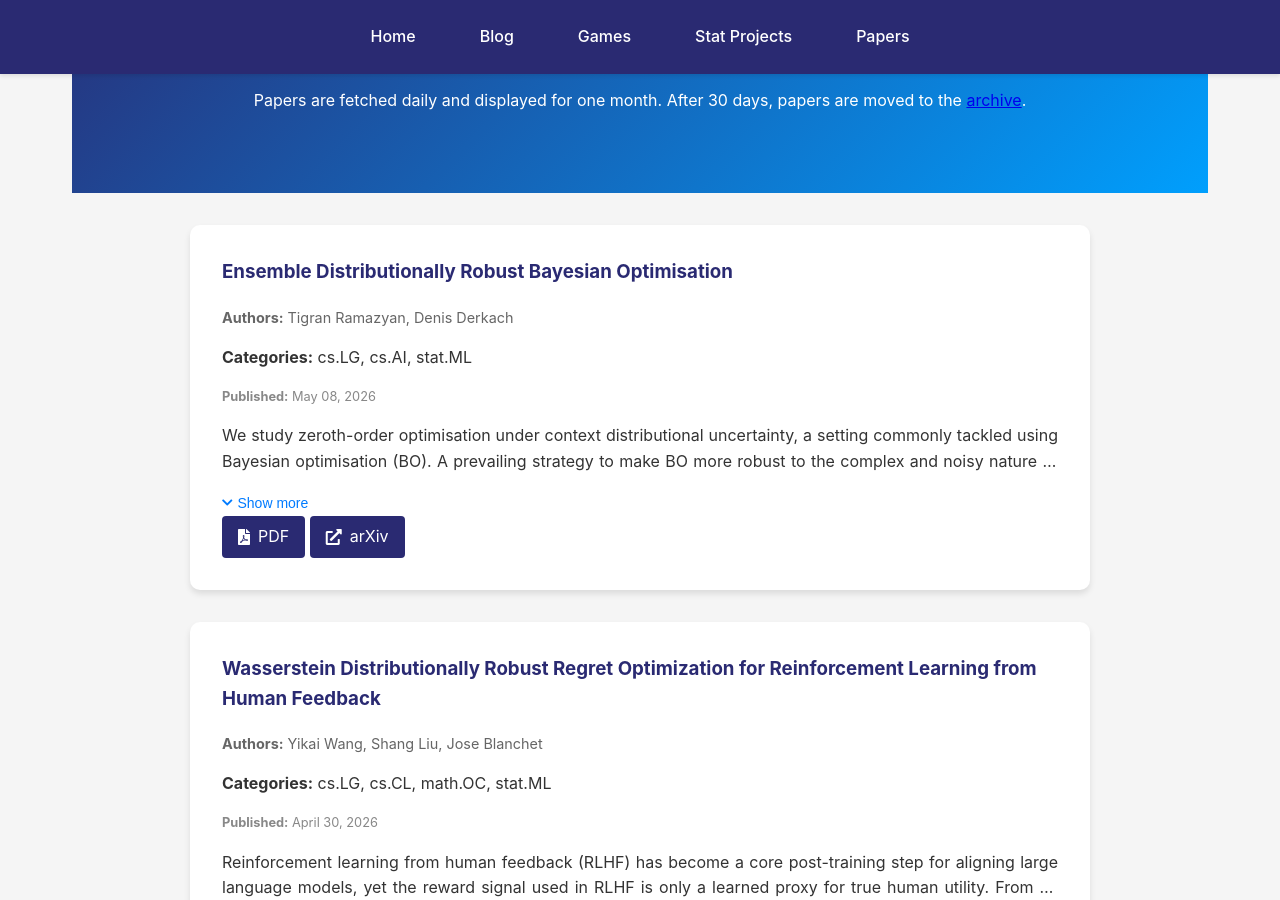
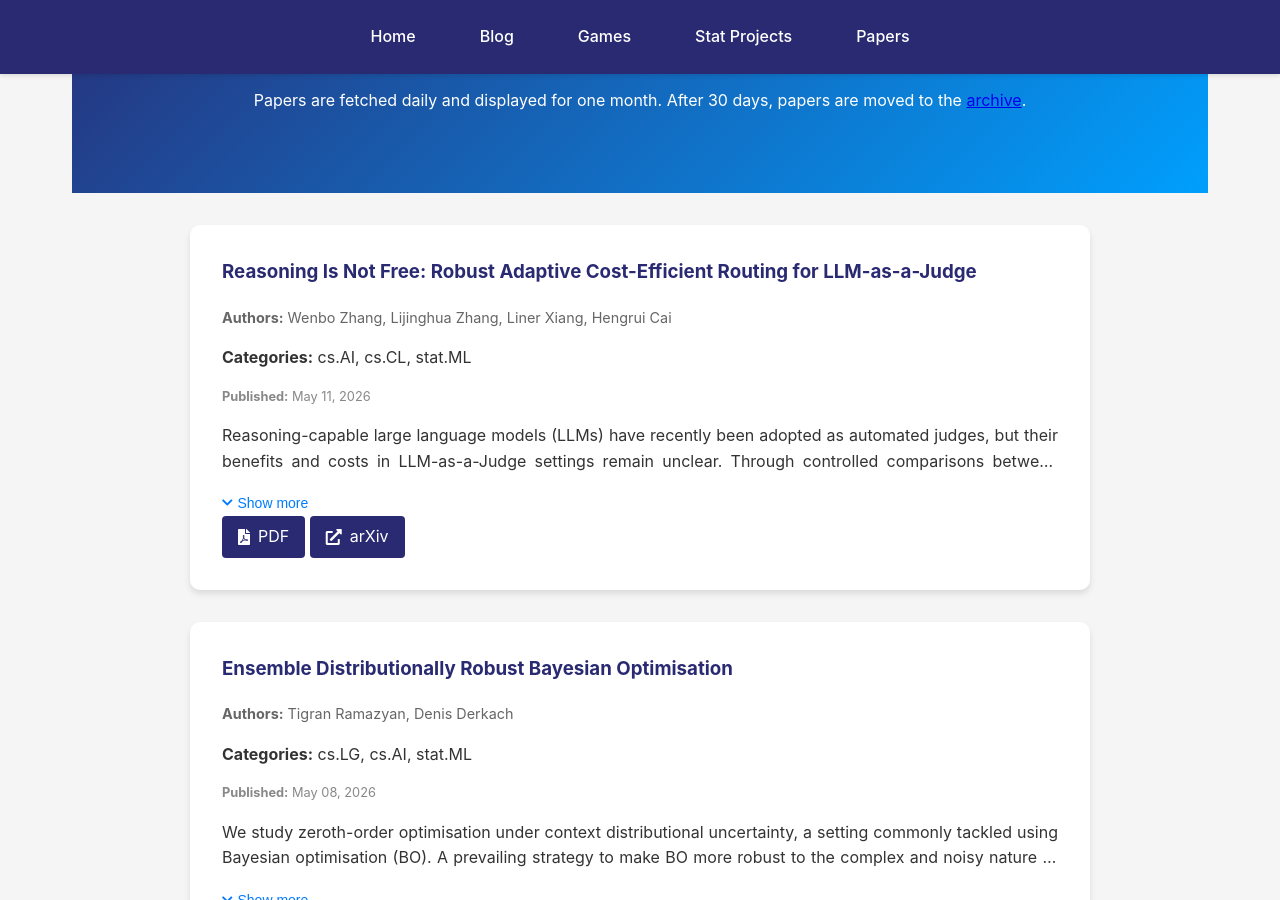
Before and after one commit to kyZhan2002/mypage, a Jekyll site: the page built from papers/index.html, in a window 1280 px wide and 900 px high, scrolled down 304 px. Built offline with Jekyll 4.4.1, drawn with Linux system fonts in a browser that asks for light colours.

Commit message:
Update arXiv papers

```diff
--- a/_data/arxiv_cache.json
+++ b/_data/arxiv_cache.json
@@ -1,6 +1,27 @@
 {
-  "last_fetch_timestamp": 1778554293,
+  "last_fetch_timestamp": 1778640971,
   "papers": [
+    {
+      "arxiv_id": "2605.10805",
+      "title": "Reasoning Is Not Free: Robust Adaptive Cost-Efficient Routing for LLM-as-a-Judge",
+      "authors": [
+        "Wenbo Zhang",
+        "Lijinghua Zhang",
+        "Liner Xiang",
+        "Hengrui Cai"
+      ],
+      "abstract": "Reasoning-capable large language models (LLMs) have recently been adopted as automated judges, but their benefits and costs in LLM-as-a-Judge settings remain unclear. Through controlled comparisons between reasoning and non-reasoning judges, we show that explicit reasoning substantially improves judgment accuracy on tasks requiring structured verification (e.g., math and coding), while offering limited or even negative gains on simpler evaluations and incurring significantly higher computational cost. These findings motivate that reasoning should be used selectively rather than universally, with awareness of possible distribution shift. We propose a Robust Adaptive Cost-Efficient Routing (RACER), which dynamically selects between reasoning and non-reasoning judges under a fixed budget by formulating routing as a constrained distributionally robust optimization problem. RACER explicitly accounts for distribution shift via a KL-divergence uncertainty set, admits an efficient primal--dual algorithm, and enjoys theoretical guarantees including uniqueness of the optimal policy and linear convergence. Extensive experiments show that RACER achieves superior accuracy--cost trade-offs under distribution shift.",
+      "published": "May 11, 2026",
+      "published_raw": "2026-05-11T16:30:20Z",
+      "categories": [
+        "cs.AI",
+        "cs.CL",
+        "stat.ML"
+      ],
+      "pdf_link": "https://arxiv.org/pdf/2605.10805v1",
+      "arxiv_url": "https://arxiv.org/abs/2605.10805v1",
+      "added_timestamp": 1778640971
+    },
     {
       "arxiv_id": "2605.07565",
       "title": "Ensemble Distributionally Robust Bayesian Optimisation",
```
